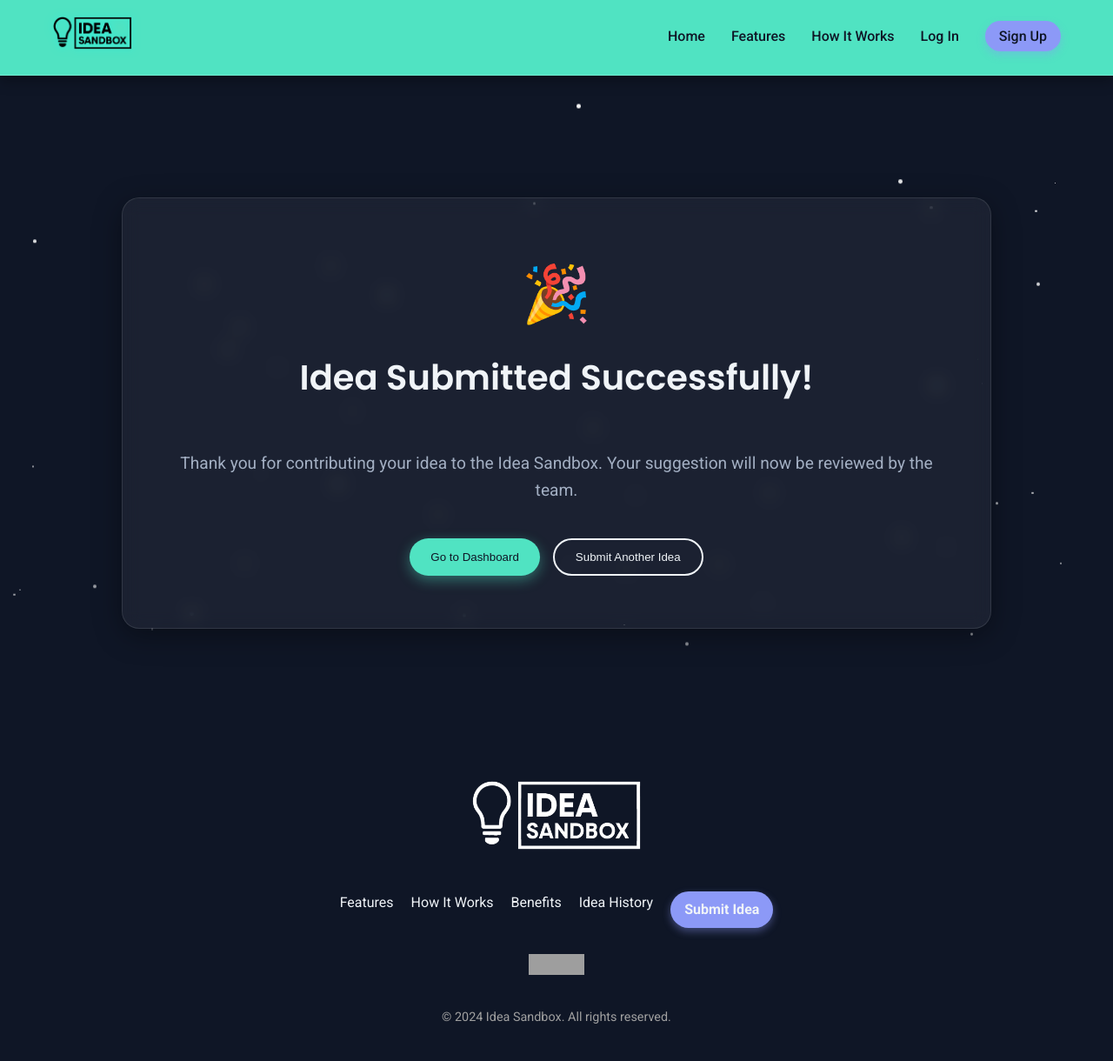
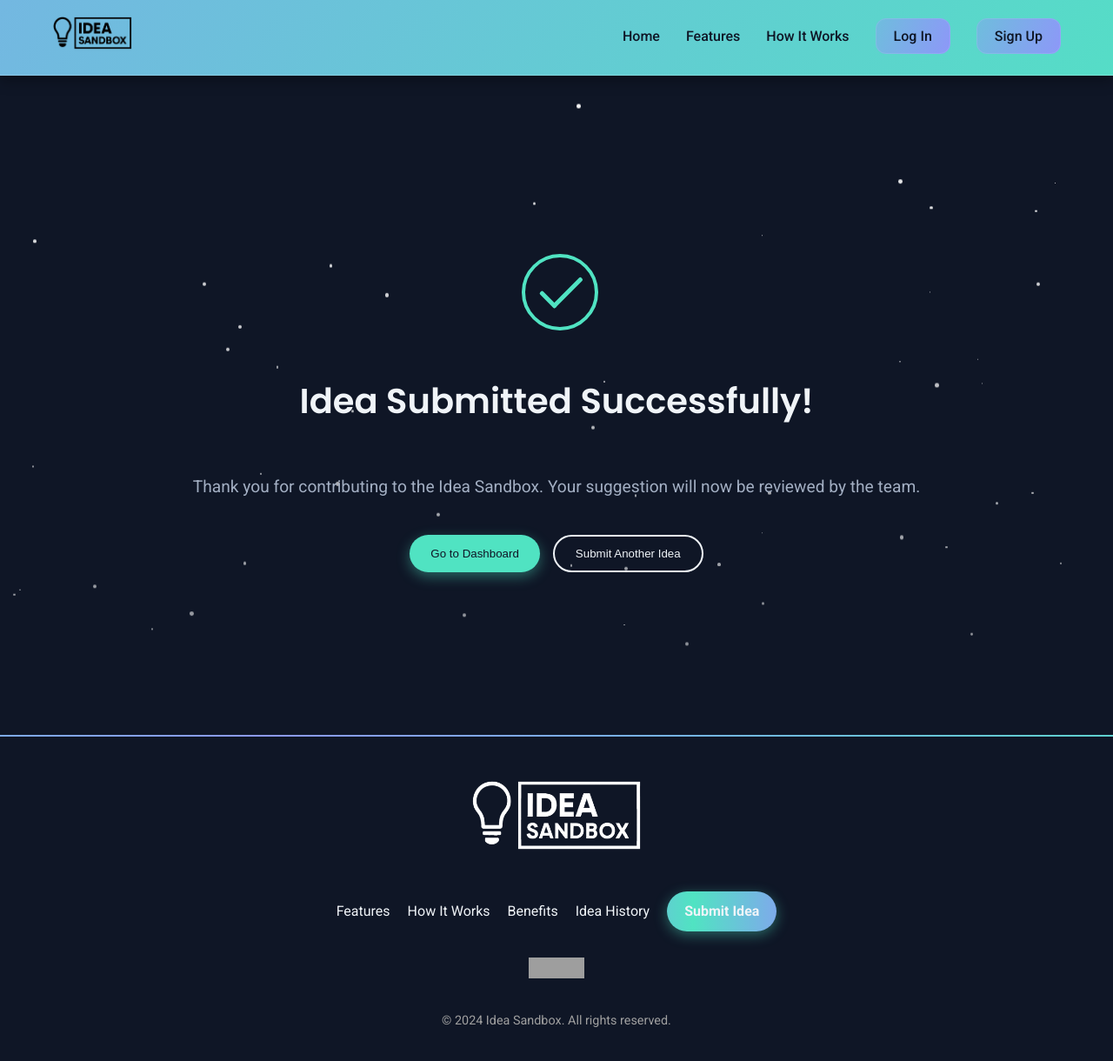
Before and after one commit to shreyas-santosh-naik/idea-sandbox, a React (Vite) app in the folder idea-sandbox-app/: page /success in a window 1280 px wide. Shown: the top 1220 px of the page at 87% size. Built offline with nearby package versions, Linux system fonts and the light colour scheme; grey boxes are pictures that could not be loaded.

Commit message:
feat: made better ui

```diff
--- a/idea-sandbox-app/mock-api/db.json
+++ b/idea-sandbox-app/mock-api/db.json
@@ -65,6 +65,16 @@
       "userId": "user_123",
       "timestamp": "2025-09-12T11:28:26.903Z",
       "id": 9
+    },
+    {
+      "title": "Random",
+      "description": "abc",
+      "tags": [
+        "productivity"
+      ],
+      "userId": "user_123",
+      "timestamp": "2025-09-12T17:16:43.951Z",
+      "id": 10
     }
   ]
 }
--- a/idea-sandbox-app/src/components/Header.jsx
+++ b/idea-sandbox-app/src/components/Header.jsx
@@ -10,7 +10,9 @@ export default function Header() {
       <div className="container">
         <div className="logo">
           <Link to="/">
-            <img src="/idea-sandbox_logo.png" alt="Idea Sandbox Logo" />
+            <div className="logo-container">
+              <img src="/idea-sandbox_logo.png" alt="Idea Sandbox Logo" />
+            </div>
           </Link>
         </div>
         <nav className="nav">
@@ -28,10 +30,10 @@ export default function Header() {
               </>
             ) : (
               // If user is logged out
-              <>
-                <li><Link to="/login">Log In</Link></li>
-                <li><Link to="/signup" className="nav-cta">Sign Up</Link></li>
-              </>
+                <>
+                  <li><Link to="/login" className="nav-auth-btn">Log In</Link></li>
+                  <li><Link to="/signup" className="nav-auth-btn">Sign Up</Link></li>
+                </>
             )}
           </ul>
         </nav>
--- a/idea-sandbox-app/src/pages/Success.jsx
+++ b/idea-sandbox-app/src/pages/Success.jsx
@@ -34,21 +34,28 @@ const handleSubmitAnotherIdea = async () => {
   <>
     <Header />
     <section className="success-page section-padding">
-        <div className="container">
-          <div className="glass-card text-center">
-            <div className="success-icon">🎉</div>
+      <div className="success-content text-center">
+        {/* New Animated Checkmark */}
+        <div className="success-checkmark">
+          <div className="check-icon">
+            <span className="icon-line line-tip"></span>
+            <span className="icon-line line-long"></span>
+            <div className="icon-circle"></div>
+            <div className="icon-fix"></div>
+          </div>
+        </div>
+
         <h2 className="section-title">Idea Submitted Successfully!</h2>
         <p className="success-message">
-              Thank you for contributing your idea to the Idea Sandbox. Your suggestion will now be reviewed by the team.
+          Thank you for contributing to the Idea Sandbox. Your suggestion will now be reviewed by the team.
         </p>
         <div className="cta-buttons">
           <button onClick={handleGoToDashboard} className="btn btn-primary">
             Go to Dashboard
           </button>
-              <button onClick={handleSubmitAnotherIdea} className="btn btn-secondary">
+          <button onClick={() => navigate('/submit')} className="btn btn-secondary">
             Submit Another Idea
           </button>
-            </div>
         </div>
       </div>
     </section>
--- a/idea-sandbox-app/src/styles.css
+++ b/idea-sandbox-app/src/styles.css
@@ -187,7 +187,6 @@ body {
 }
 /* Header */
 .header {
-  background-color: rgba(80, 227, 194, 1.0); /* Changed to rgba for transparency */
   backdrop-filter: blur(8px);
   border-bottom: 1px solid rgba(255, 255, 255, 0.2);
   padding: 20px 0;
@@ -198,6 +197,11 @@ body {
   z-index: 1000;
   box-shadow: 0 4px 10px rgba(0, 0, 0, 0.2);
   transition: all 0.3s ease;
+
+  /* --- New Flowing Energy Background --- */
+  background: linear-gradient(120deg, var(--primary-color), var(--secondary-color), var(--primary-color));
+  background-size: 400% 400%;
+  animation: plasmaFlow 15s ease infinite;
 }
 
 .header:hover {
@@ -212,7 +216,8 @@ body {
 
 .header .logo img {
   height: 40px;
-  filter: brightness(0.9) drop-shadow(0 0 5px rgba(0, 255, 255, 0.5));
+  position: relative;
+  z-index: 2;
 }
 
 .nav-list {
@@ -233,18 +238,56 @@ body {
 }
 
 .nav-cta {
-  background-color: var(--secondary-color);
-  color: var(--text-light);
-  padding: 8px 16px;
+  color: var(--bg-dark-primary);
+  padding: 10px 20px;
   border-radius: 50px;
+  border: none;
   font-weight: bold;
-  transition: background-color 0.3s ease, transform 0.2s ease;
-  box-shadow: 0 4px 10px rgba(140, 153, 247, 0.4);
+  text-decoration: none;
+  transition: transform 0.3s ease, box-shadow 0.3s ease;
+
+  /* --- New Gradient and Animation --- */
+  background: linear-gradient(90deg, var(--primary-color), var(--secondary-color), var(--primary-color));
+  background-size: 200% auto;
+  box-shadow: 0 4px 15px rgba(80, 227, 194, 0.4);
+  animation: shimmer 5s linear infinite;
 }
 
 .nav-cta:hover {
-  background-color: #7985e1;
+  transform: scale(1.05); /* Enlarge the button slightly on hover */
+  box-shadow: 0 6px 20px rgba(80, 227, 194, 0.6);
+  cursor: pointer;
+}
+
+/* --- New Aurora Button Styles for Auth Links --- */
+.nav-auth-btn {
+  color: var(--text-light);
+  text-decoration: none;
+  font-weight: 500;
+  padding: 10px 20px;
+  border: 1px solid var(--glass-border);
+  border-radius: 12px; /* A slightly more squared-off radius */
+  position: relative;
+  transition: all 0.3s ease;
+
+  /* The moving gradient background */
+  background: linear-gradient(110deg, var(--primary-color), var(--secondary-color), var(--primary-color));
+  background-size: 400% 400%;
+  animation: aurora 8s ease infinite;
+}
+
+.nav-auth-btn:hover {
+  border-color: var(--primary-color);
+  animation-duration: 3s; /* Speed up the animation on hover */
   transform: translateY(-2px);
+  box-shadow: 0 4px 15px rgba(80, 227, 194, 0.4);
+}
+
+/* Keyframes for the flowing aurora animation */
+@keyframes aurora {
+  0% { background-position: 0% 50%; }
+  50% { background-position: 100% 50%; }
+  100% { background-position: 0% 50%; }
 }
 
 /* Hero Section */
@@ -491,6 +534,25 @@ body {
   background-color: var(--bg-dark-primary);
   color: var(--text-light);
   padding: 50px 0;
+  position: relative; /* Required to position the animated border */
+  overflow: hidden; /* Ensures the effect is clean */
+}
+
+/* This creates the animated line */
+.footer::before {
+  content: '';
+  position: absolute;
+  top: 0;
+  left: 0;
+  width: 100%;
+  height: 2px;
+
+  /* The flowing gradient using your theme's vibrant colors */
+  background: linear-gradient(90deg, var(--secondary-color), var(--primary-color), var(--secondary-color));
+  background-size: 200% auto;
+
+  /* Link the animation */
+  animation: borderFlow 5s linear infinite;
 }
 
 .footer-logo img {
@@ -511,6 +573,7 @@ body {
   flex-wrap: wrap;
   justify-content: center;
   gap: 20px;
+  align-items: center;
 }
 
 .footer-links a {
@@ -757,7 +820,7 @@ body {
 .nav-cta-logout {
   background: none;
   border: none;
-  color: var(--bg-dark-primary);
+  color: #e0002f; /* Using the same red as the delete button */
   font-family: inherit;
   font-size: 1rem;
   font-weight: 500;
@@ -766,5 +829,101 @@ body {
 }
 
 .nav-cta-logout:hover {
-  color: var(--secondary-color);
+  color: #c40027; /* Using the darker red for hover */
 }
+
+/* --- New Animated Success Checkmark Styles --- */
+.success-checkmark {
+  width: 80px;
+  height: 115px;
+  margin: 0 auto 30px;
+}
+.success-checkmark .check-icon {
+  width: 80px;
+  height: 80px;
+  position: relative;
+  border-radius: 50%;
+  box-sizing: content-box;
+  border: 4px solid var(--primary-color);
+  transform: scale(0);
+  animation: scaleIn 0.4s 0.2s forwards;
+}
+.success-checkmark .check-icon .icon-line {
+  height: 5px;
+  background-color: var(--primary-color);
+  display: block;
+  border-radius: 2px;
+  position: absolute;
+  z-index: 2;
+}
+.success-checkmark .check-icon .icon-line.line-tip {
+  top: 46px;
+  left: 14px;
+  width: 25px;
+  transform: rotate(45deg);
+  animation: animateSuccessTip 0.4s 0.4s forwards;
+}
+.success-checkmark .check-icon .icon-line.line-long {
+  top: 38px;
+  right: 8px;
+  width: 47px;
+  transform: rotate(-45deg);
+  animation: animateSuccessLong 0.4s 0.4s forwards;
+}
+.success-checkmark .check-icon .icon-circle {
+  top: -4px;
+  left: -4px;
+  z-index: 1;
+  width: 80px;
+  height: 80px;
+  border-radius: 50%;
+  position: absolute;
+  background-color: transparent;
+}
+
+/* Keyframes for the animation */
+@keyframes animateSuccessTip {
+  0% { width: 0; left: 1px; top: 19px; }
+  50% { width: 0; left: 1px; top: 19px; }
+  70% { width: 25px; left: -8px; top: 37px; }
+  100% { width: 25px; left: 14px; top: 46px; }
+}
+
+@keyframes animateSuccessLong {
+  0% { width: 0; right: 46px; top: 54px; }
+  65% { width: 0; right: 46px; top: 54px; }
+  85% { width: 47px; right: 0px; top: 35px; }
+  100% { width: 47px; right: 8px; top: 38px; }
+}
+
+@keyframes shimmer {
+  0% {
+    background-position: 0% center;
+  }
+  100% {
+    background-position: -200% center;
+  }
+}
+
+/* --- New Keyframes for Header Plasma Flow --- */
+@keyframes plasmaFlow {
+  0% {
+    background-position: 0% 50%;
+  }
+  50% {
+    background-position: 100% 50%;
+  }
+  100% {
+    background-position: 0% 50%;
+  }
+}
+
+/* --- New Keyframes for Footer Border Flow --- */
+@keyframes borderFlow {
+  0% {
+    background-position: 200% center;
+  }
+  100% {
+    background-position: 0% center;
+  }
+}
--- a/idea-sandbox-app/vite.config.js
+++ b/idea-sandbox-app/vite.config.js
@@ -5,6 +5,6 @@ import react from '@vitejs/plugin-react'
 export default defineConfig({
   plugins: [react()],
   server: {
-    port: 3001, // Choose any port you like
+    port: 3000, // Choose any port you like
   }
 })
```
Lines whose indentation alone changed are shown as unchanged.
